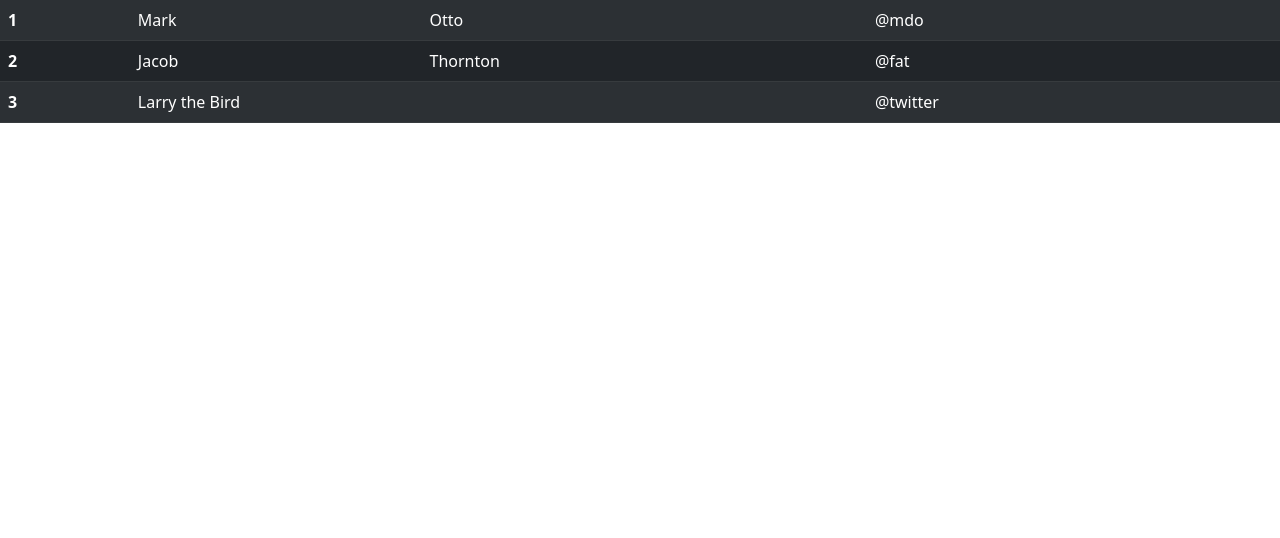
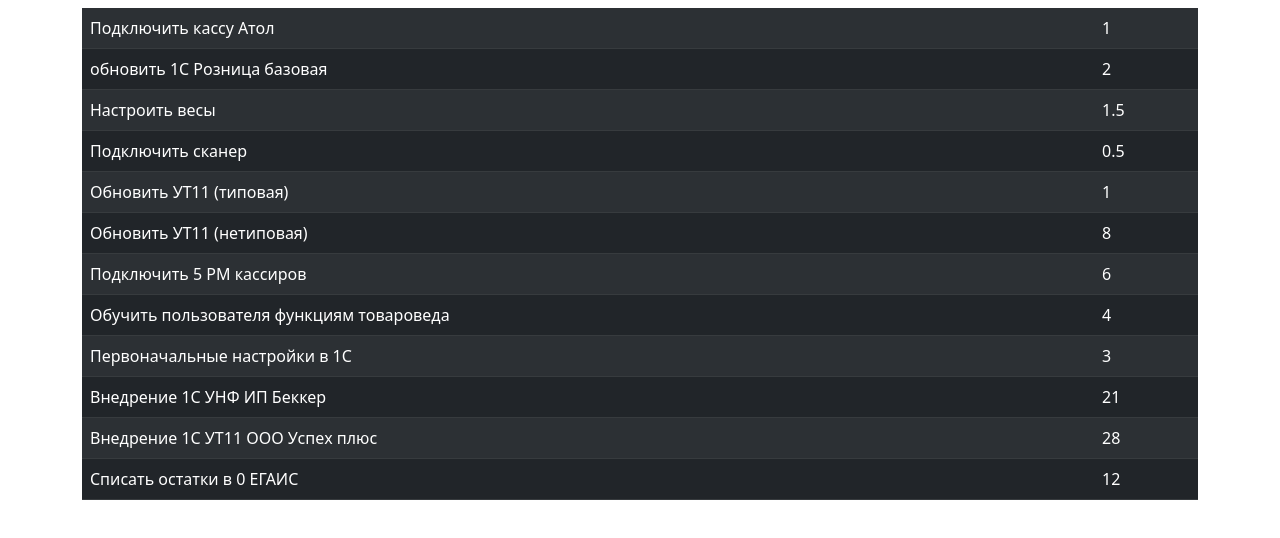
Before and after one commit to ElenaFrank/my_graduate_project, a React (Create React App) app: page / in a window 1280 px wide. Shown: the top 538 px of the page. Built offline with nearby package versions, Linux system fonts and the light colour scheme.

Commit message:
edit style

```diff
--- a/src/App.js
+++ b/src/App.js
@@ -1,10 +1,9 @@
 import Projects from "./components/projects"
-import Test from "./components/test";
+// import Test from "./components/test";
 
 function App() {
   return (
-    <Projects/>,
-    <Test />
+    <Projects/>
   )
 }
 
--- a/src/components/projects.jsx
+++ b/src/components/projects.jsx
@@ -1,21 +1,29 @@
 import React from "react"
 import API from "../API"
+import "bootstrap/dist/css/bootstrap.css"
 
 const Projects = () => {
     const projects = API.projects.fetchAll()
     return (
-        <>
+        <div className="container mt-2">
+        <table className="table table-dark table-striped">
+        <tbody>
         {projects.map(project => {
-            return (
 
-                    <div key={project.id} className="table m-2">
-                        <span className="table m-2">{project.name}</span>
-                        <span className="h4 pb-2 mb-4 text-danger border-bottom border-danger">{project.time}</span>
-                    </div>
+        return (
+            <>
+            <tr scope="row" key={project.id}>
+            <td role={"button"}>{project.name}</td>
+            <td>{project.time}</td>
+            </tr>
+            </>
 
-            )
-        })}
-        </>
+        )
+
+            })}
+  </tbody>
+</table>
+        </div>
      )
 }
 
--- a/src/components/test.jsx
+++ b/src/components/test.jsx
@@ -25,8 +25,6 @@
     </tr>
   </tbody>
 </table>
-
-
     )
 }
 
```
